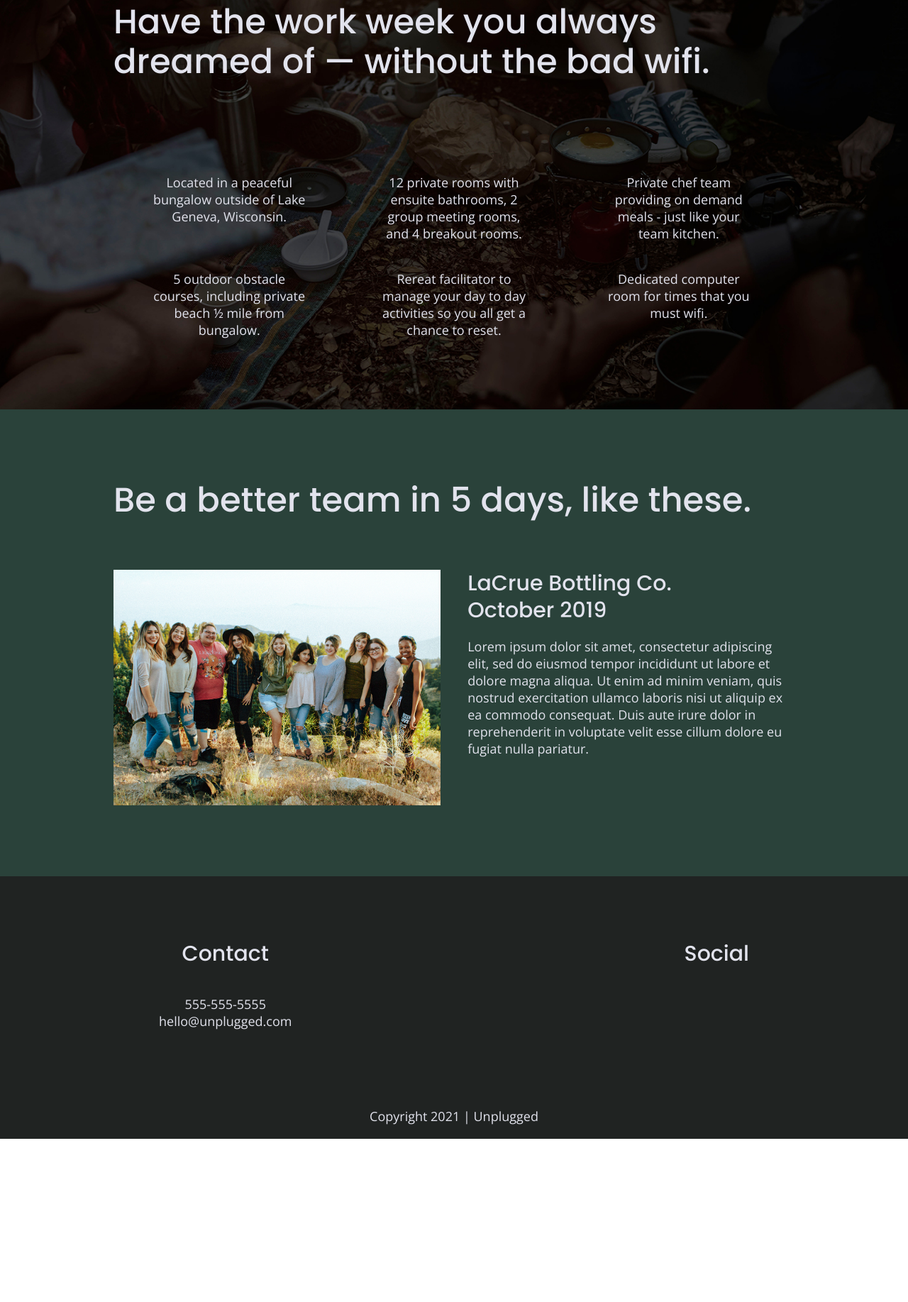
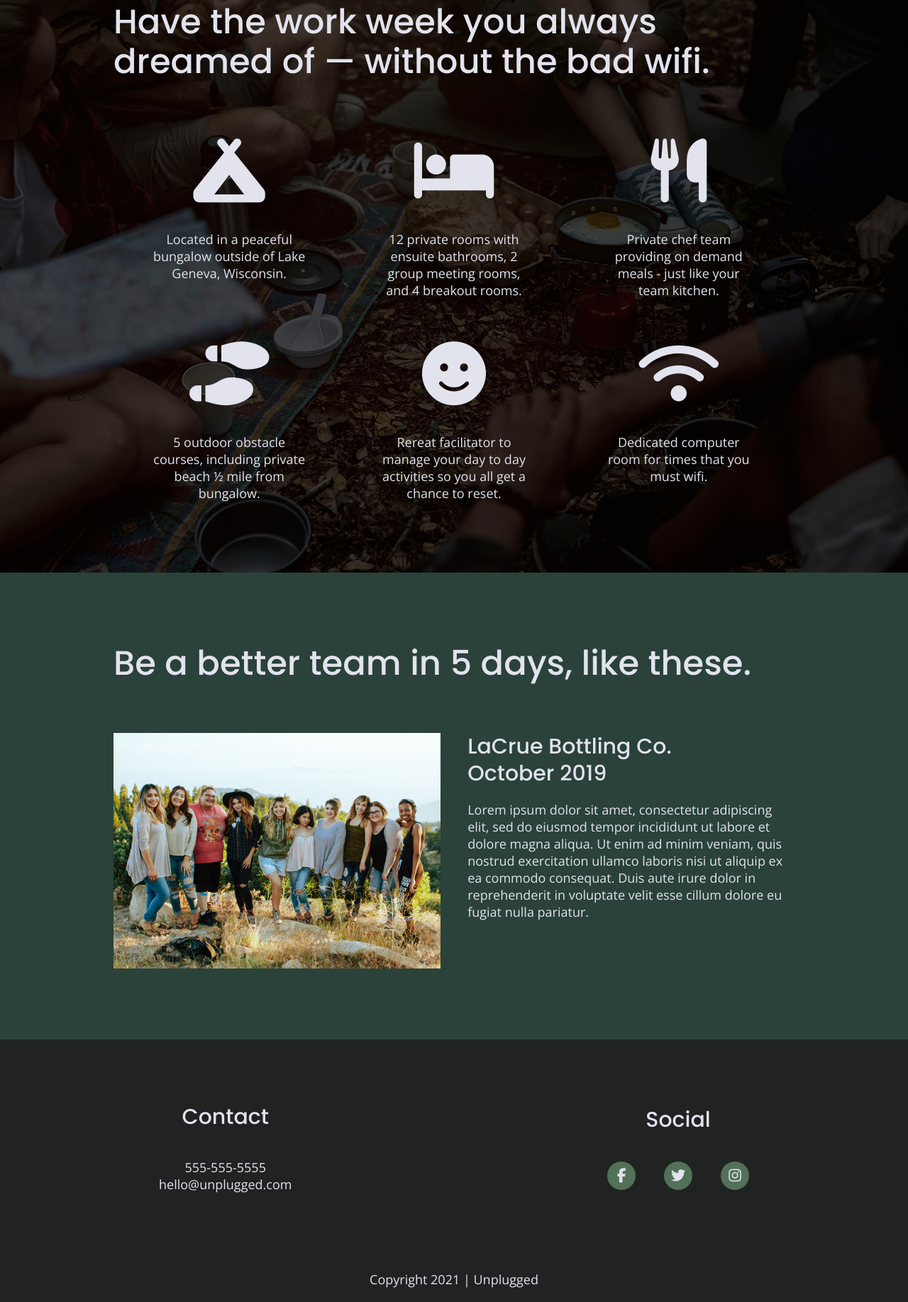
Before and after one commit to jhock9/unplugged, a website built with Parcel: page index.html in a window 1280 px wide. Shown: the part 810-2645 px from the top of the page at 71% size. Before the commit the page ends 2415 px from the top, so only its background shows below. Built offline with nearby package versions, Linux system fonts and the light colour scheme.

Commit message:
adding icons

```diff
--- a/css/main.css
+++ b/css/main.css
@@ -100,13 +100,6 @@ body {
   text-align: left;
 }
 
-/*
-main {
-
-no flex?
-
-}*/
-
 .content-wrapper {
   width: 90%;
   margin: 50px 0;
@@ -124,6 +117,7 @@ h2 {
   font-size: 1.875em;
   font-weight: 500;
   line-height: 36px;
+  /*margin: 0; need to add?*/
 }
 
 h3,
@@ -234,10 +228,6 @@ footer .content-wrapper {
   margin: 50px 0; /*why is this here again?*/
 }
 
-footer .footer-content {
-
-}
-
 footer .contact {
   margin-bottom: 50px;
 }
@@ -250,18 +240,6 @@ footer p {
   margin: 0;
 }
 
-footer address {
-
-}
-
-footer address p {
-
-}
-
-footer .social {
-
-}
-
 footer .social-icons {
   display: flex;
   justify-content: space-around;
@@ -269,9 +247,17 @@ footer .social-icons {
 }
 
 footer .social-icons p {
+  background-color: #527158;
+  border-radius: 50%;
+  width: 40px;
+  height: 40px;
   display: flex;
   justify-content: center;
   align-items: center;
+}
+
+footer .social-icons p i {
+	font-size: 1.125em;
 }
 
 footer .copyright {
@@ -292,10 +278,6 @@ footer .copyright {
   flex-flow: row wrap;
 }
 
-.hero-area .content-wrapper {
-
-}
-
 /* Aside */
 
 aside {
@@ -310,15 +292,8 @@ aside .content-wrapper {
   margin: 30px 0 50px 0;
 }
 
-aside .form-description {
-
-}
-
 aside h3 {
   margin: 0 0 10px 0;
-}
-
-aside p {
 }
 
 aside .form {
@@ -358,10 +333,6 @@ input[type=button] {
   flex-flow: row wrap;
 }
 
-.features .content-wrapper {
-
-}
-
 .features h2 {
   margin: 0 0 60px 0;
 }
@@ -377,6 +348,12 @@ input[type=button] {
   width: 60%;
   margin: 30px 0;
 }
+
+.features i {
+	font-size: 3.75em;
+  margin-bottom: 40px;
+}
+
 .features p {
   margin: 0;
   text-align: center;
@@ -408,16 +385,8 @@ input[type=button] {
   flex-flow: row wrap;
 }
 
-.reviews figure {
-
-}
-
 .reviews h3 {
   width: 55%;
-}
-
-.reviews p {
-
 }
 
 /* ==========================================================================
@@ -432,20 +401,8 @@ input[type=button] {
   flex-flow: row wrap;
 }
 
-.mission .content-wrapper {
-
-}
-
 .mission h2 {
   margin: 0;
-}
-
-.mission .mission-content {
-
-}
-
-.mission p {
-
 }
 
 .map figure {
@@ -471,15 +428,8 @@ input[type=button] {
   flex-flow: row wrap;
 }
 
-.contact-section .content-wrapper {
-
-}
 .contact-section h2 {
   margin: 0;
-}
-
-.contact-section .contact-content {
-
 }
 
 .contact-section h4 {
@@ -709,9 +659,13 @@ input[type=button] {
     display: flex;
     justify-content: center;
     align-items: center;
-    flex-flow: row wrap;
+    flex-flow: column wrap;
     flex-basis: 50%;
-    margin: 40px 0 0 0;
+    margin: 60px 0 0 0;
+  }
+
+  .features i {
+    font-size: 5em;
   }
 
   .features .features-item-description {
@@ -749,16 +703,26 @@ input[type=button] {
 
   .footer-content {
     display: flex;
-    justify-content: space-around;
-    align-items: flex-start;
+    justify-content: space-between;
+    align-items: center;
+    flex-direction: row;
   }
 
   footer h4 {
-    margin: 0 0 40px 0;
+    margin-bottom: 40px;
   }
 
   footer .contact {
     margin-bottom: 0;
+  }
+
+  footer p {
+    line-height: 24px;
+  }
+
+  footer .social-icons {
+    width: 200px;
+    justify-content: space-between;
   }
 
   /* why?? remove?? */
@@ -885,7 +849,7 @@ input[type=button] {
   /* Features */
   .features h2 {
     width: 90%;
-    margin-bottom: 90px;
+    margin-bottom: 20px;
   }
 
   .features article {
--- a/index.html
+++ b/index.html
@@ -18,6 +18,9 @@
 
   <link rel="stylesheet" href="css/normalize.css">
   <link rel="stylesheet" href="css/main.css">
+
+  <!-- FontAwesome Icons -->
+  <script src="https://kit.fontawesome.com/18723e8048.js" crossorigin="anonymous"></script>
 
   <!-- Google Fonts -->
   <link href="https://fonts.googleapis.com/css?family=Open+Sans:400,700|Poppins:500,700" rel="stylesheet">
@@ -67,27 +70,39 @@
         <h2>Have the work week you always dreamed of &mdash; without the bad wifi.</h2>
         <div class="features-items">
           <article>
-            <p class="fontawesome-icon"></p>
+            <p class="fontawesome-icon">
+              <i class="fas fa-campground"></i>
+            </p>
             <p class="features-item-description">Located in a peaceful bungalow outside of Lake Geneva, Wisconsin.</p>
           </article>
           <article>
-            <p class="fontawesome-icon"></p>
+            <p class="fontawesome-icon">
+              <i class="fas fa-bed"></i>
+            </p>
             <p class="features-item-description">12 private rooms with ensuite bathrooms, 2 group meeting rooms, and 4 breakout rooms.</p>
           </article>
           <article>
-            <p class="fontawesome-icon"></p>
+            <p class="fontawesome-icon">
+              <i class="fas fa-utensils"></i>
+            </p>
             <p class="features-item-description">Private chef team providing on demand meals - just like your team kitchen.</p>
           </article>
           <article>
-            <p class="fontawesome-icon"></p>
+            <p class="fontawesome-icon">
+              <i class="fas fa-shoe-prints"></i>
+            </p>
             <p class="features-item-description">5 outdoor obstacle courses, including private beach &#189; mile from bungalow.</p>
           </article>
           <article>
-            <p class="fontawesome-icon"></p>
+            <p class="fontawesome-icon">
+              <i class="fas fa-smile"></i>
+            </p>
             <p class="features-item-description">Rereat facilitator to manage your day to day activities so you all get a chance to reset.</p>
           </article>
           <article>
-            <p class="fontawesome-icon"></p>
+            <p class="fontawesome-icon">
+              <i class="fas fa-wifi"></i>
+            </p>
             <p class="features-item-description">Dedicated computer room for times that you must wifi.</p>
           </article>
         </div>
@@ -127,9 +142,9 @@
         <div class="social">
           <h4>Social</h4>
           <div class="social-icons">
-            <p><a href="https://www.facebook.com/jonhocker1" target="_blank"></a></p>
-            <p><a href="https://www.twitter.com/jahock" target="_blank"></a></p>
-            <p><a href="https://www.instagram.com/jonhocker" target="_blank"></a></p>
+            <p><a href="https://www.facebook.com/jonhocker1" target="_blank"><i class="fab fa-facebook-f"></i></a></p>
+            <p><a href="https://www.twitter.com/jahock" target="_blank"><i class="fab fa-twitter"></i></a></p>
+            <p><a href="https://www.instagram.com/jonhocker" target="_blank"><i class="fab fa-instagram"></i></a></p>
           </div>
         </div>
       </div>
```
Also changed, not shown: about/index.html (+6 -3 lines), faqs/index.html (+6 -3 lines).
